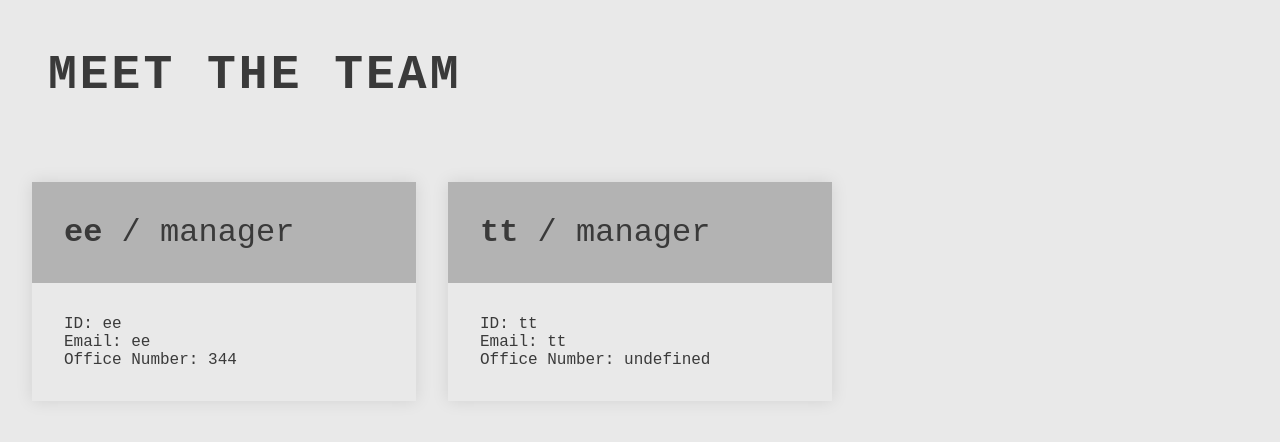
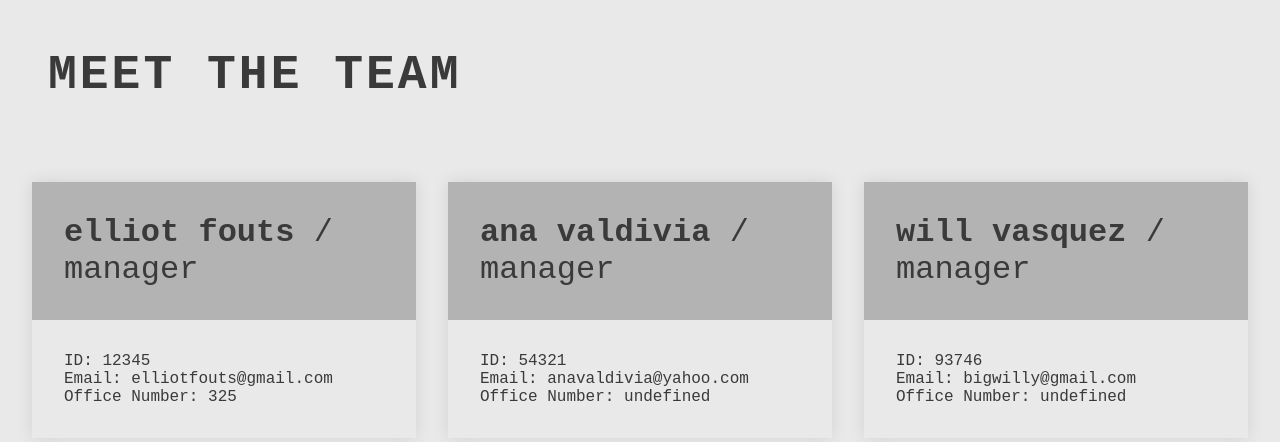
Before and after one commit to elliotfouts/employee-summary-generator, a website: page html/index2.html in a window 1280 px wide. Drawn offline with Linux system fonts and the light colour scheme.

Commit message:
added README.md

```diff
--- a/html/index2.html
+++ b/html/index2.html
@@ -50,14 +50,18 @@
     <h1 id="title">Meet The Team</h1>
     <div id="employee-card-container">
         <div class="employee-card">
-        <h1 class="employee-card-title"><span class="employee-card-name">ee</span> / manager </h1>
+        <h1 class="employee-card-title"><span class="employee-card-name">elliot fouts</span> / manager </h1>
         <div class="employee-card-info">
-            <p>ID: ee</p>
-            <p>Email: ee</p><p>Office Number: 344</p></div></div><div class="employee-card">
-        <h1 class="employee-card-title"><span class="employee-card-name">tt</span> / manager </h1>
+            <p>ID: 12345</p>
+            <p>Email: elliotfouts@gmail.com</p><p>Office Number: 325</p></div></div><div class="employee-card">
+        <h1 class="employee-card-title"><span class="employee-card-name">ana valdivia </span> / manager </h1>
         <div class="employee-card-info">
-            <p>ID: tt</p>
-            <p>Email: tt</p><p>Office Number: undefined</p></div></div>
+            <p>ID: 54321</p>
+            <p>Email: anavaldivia@yahoo.com</p><p>Office Number: undefined</p></div></div><div class="employee-card">
+        <h1 class="employee-card-title"><span class="employee-card-name">will vasquez</span> / manager </h1>
+        <div class="employee-card-info">
+            <p>ID: 93746</p>
+            <p>Email: bigwilly@gmail.com</p><p>Office Number: undefined</p></div></div>
     </div>
 
     <script>
```
Also changed, not shown: README.md (added).
